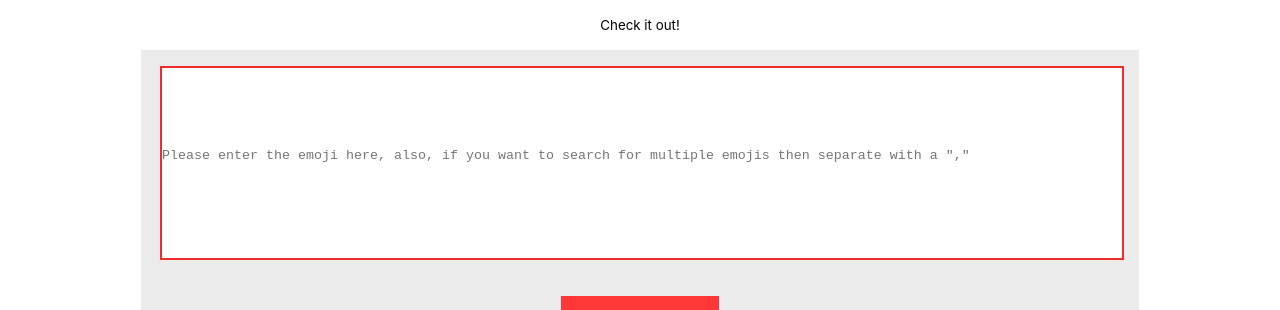
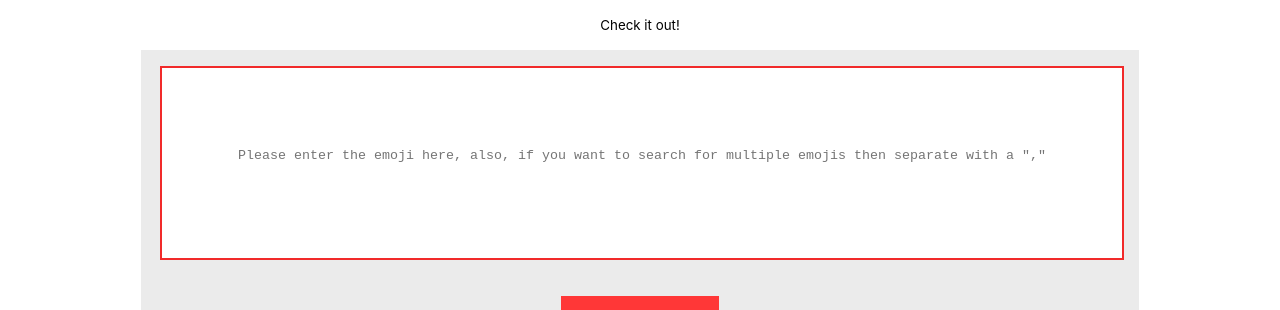
Before and after one commit to AbhijeetSingla/emoji-interpreter, a React (Create React App) app: page / in a window 1280 px wide. Shown: the part 209-519 px from the top of the page. Built offline with nearby package versions, Linux system fonts and the light colour scheme.

Commit message:
fix: input text alignment fix

```diff
--- a/src/App.css
+++ b/src/App.css
@@ -252,7 +252,7 @@ button + button {
   padding-inline-end : 0;
   padding-block-start : 5rem;
   padding-block-end : 5rem;
-  /* text-align: center; */
+  text-align: center;
 }
 
 #generatebuttondiv {
```
